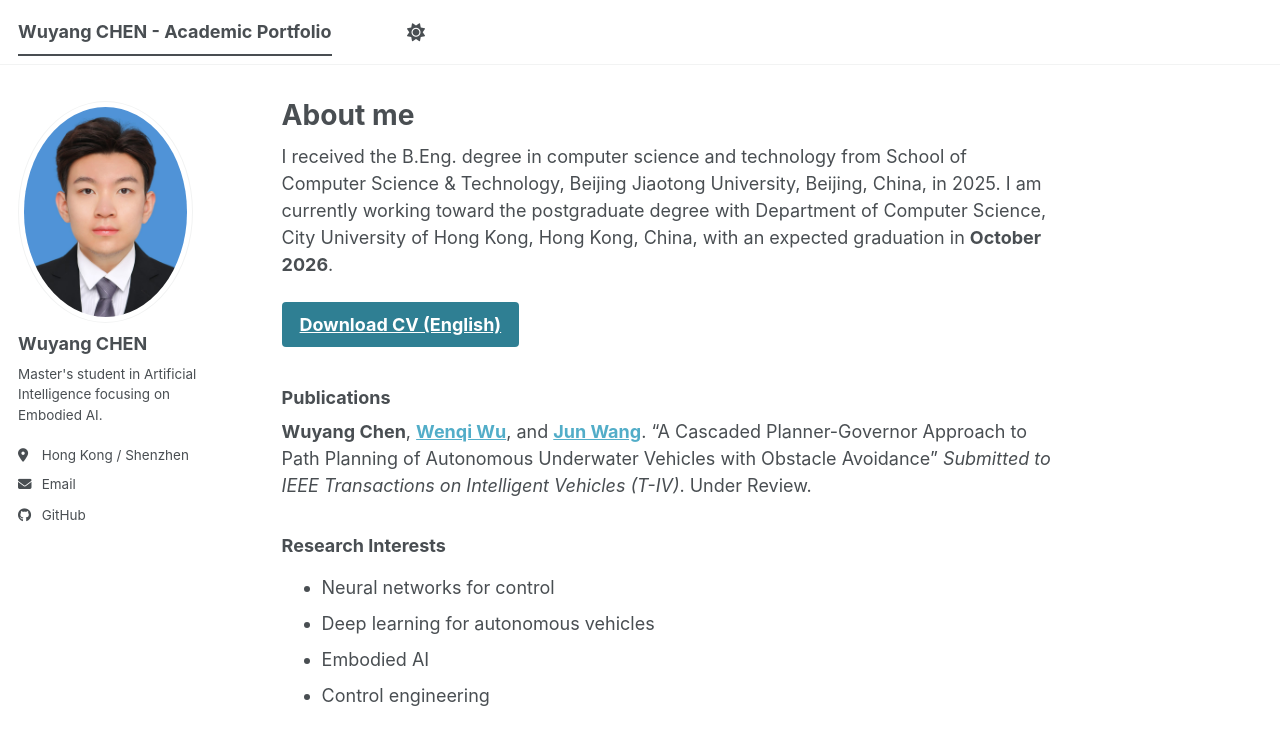
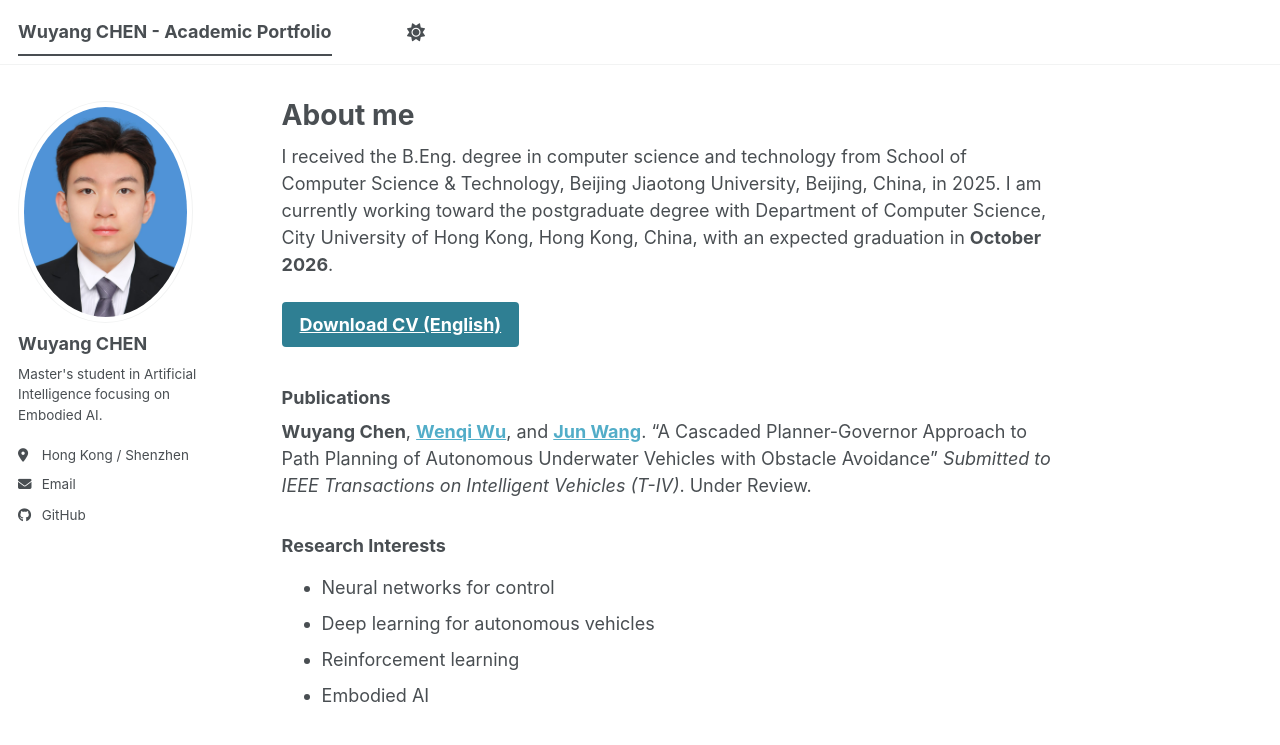
Before and after one commit to WuyangChen422/WuyangChen422.github.io, a Jekyll site: the page built from _pages/about.md, in a window 1280 px wide. Shown: the top 745 px of the page. Built offline with Jekyll 4.4.1, drawn with Linux system fonts in a browser that asks for light colours; a script bundle is joined from its source files by our own code; library files that are not in the unit come from our copies.

Commit message:
Update about.md

```diff
--- a/_pages/about.md
+++ b/_pages/about.md
@@ -17,5 +17,5 @@ I received the B.Eng. degree in computer science and technology from School of C
 ### Research Interests
 * Neural networks for control
 * Deep learning for autonomous vehicles
+* Reinforcement learning
 * Embodied AI
-* Control engineering
```
